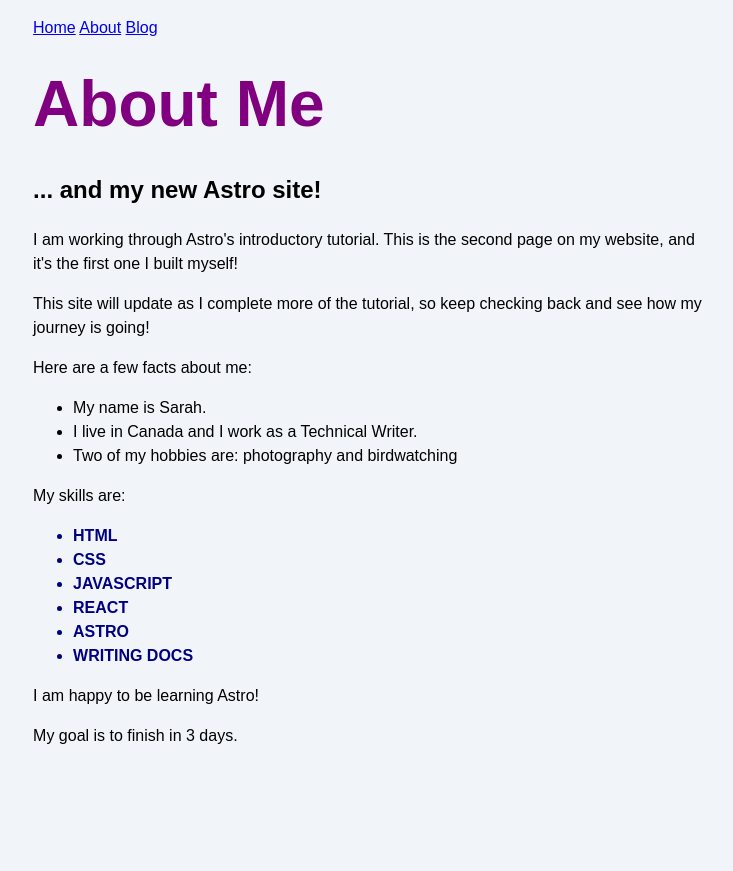
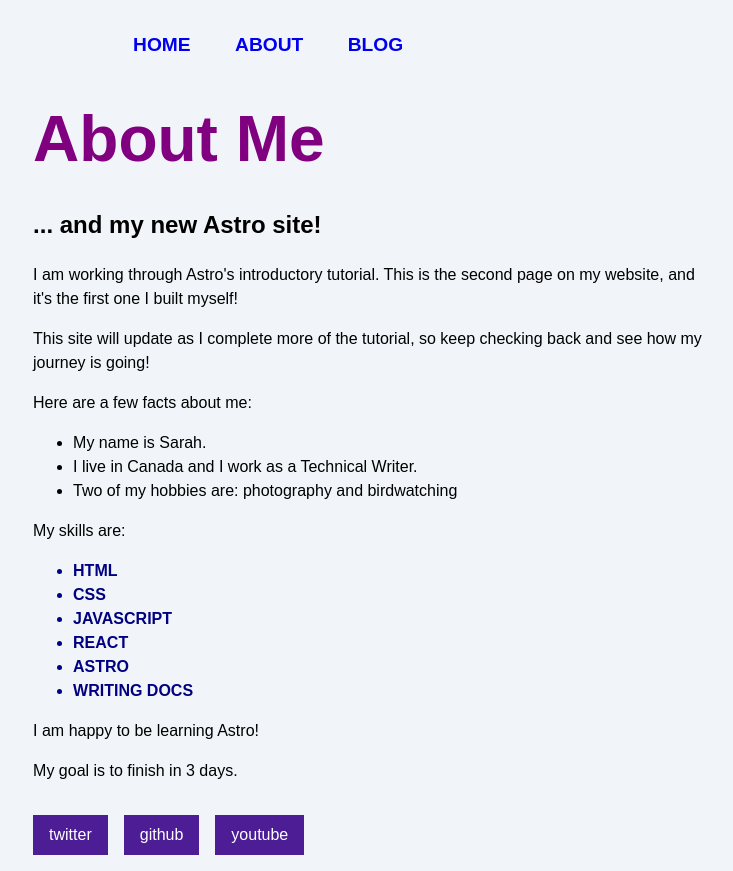
Before and after one commit to gabrieloporto/my-blog, an Astro site: page /about in a window 1280 px wide. Shown: the whole page, without its empty margins (267-1000 px from the left). Before the commit the page ends 800 px from the top, so only its background shows below. Built offline with nearby package versions, Linux system fonts and the light colour scheme; Astro itself is replaced by a stand-in of ours.

Commit message:
use Header and Footer component

```diff
--- a/src/pages/about.astro
+++ b/src/pages/about.astro
@@ -1,5 +1,7 @@
 ---
 import '../styles/global.css';
+import Header from '../components/Header.astro';
+import Footer from '../components/Footer.astro';
 
 const pageTitle = "About Me";
 
@@ -41,9 +43,7 @@ const textCase = "uppercase";
     </style>
 	</head>
 	<body>
-    <a href="/">Home</a>
-    <a href="/about/">About</a>
-    <a href="/blog/">Blog</a>
+    <Header/>
 
 		<h1>{pageTitle}</h1>
     <h2>... and my new Astro site!</h2>
@@ -70,5 +70,10 @@ const textCase = "uppercase";
     {finished && <p>I finished this tutorial!</p>}
 
     {goal === 3 ? <p>My goal is to finish in 3 days.</p> : <p>My goal is not 3 days.</p>}
+
+    <Footer/>
+    <script>
+      import "../scripts/menu.js";
+    </script>
 	</body>
 </html>
```
